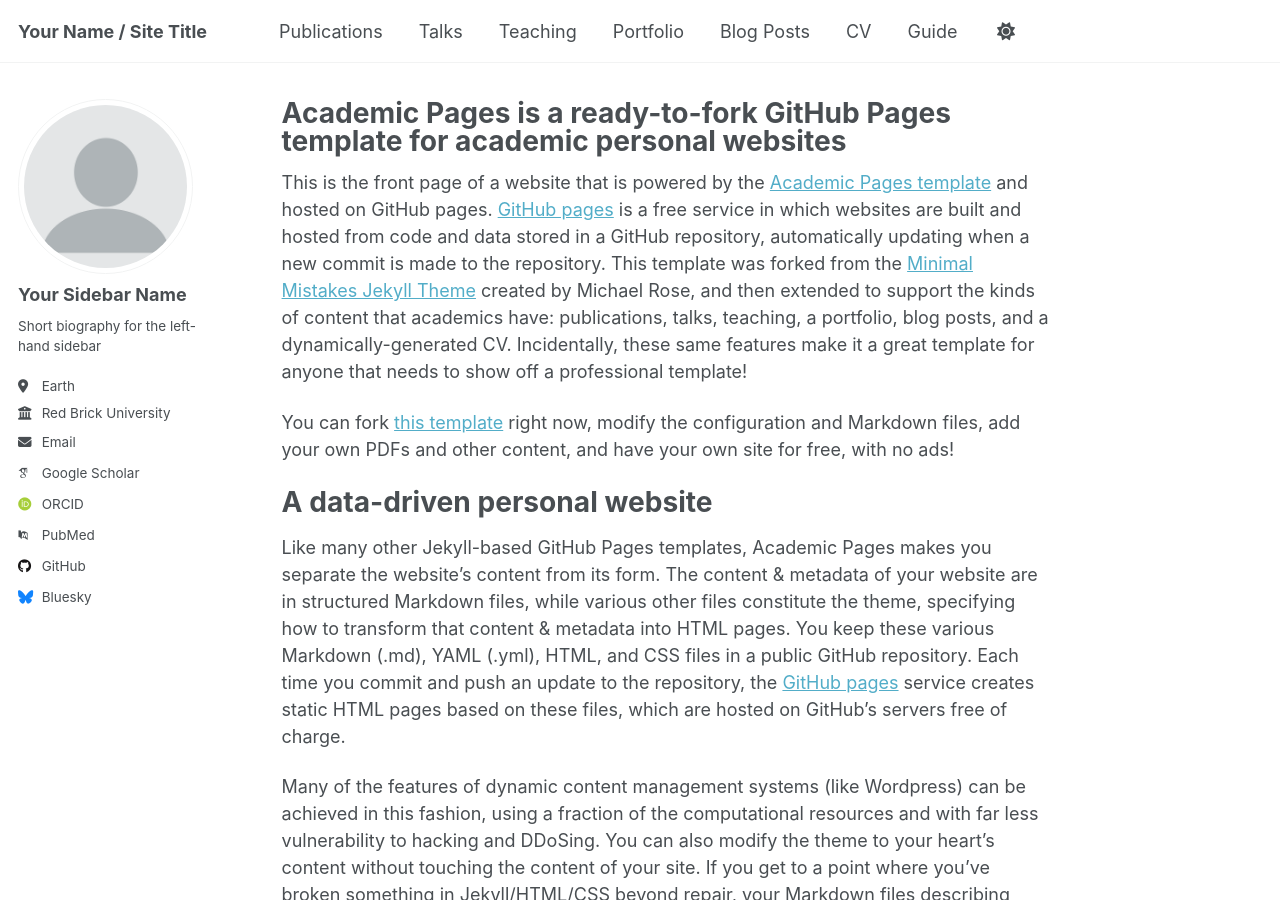
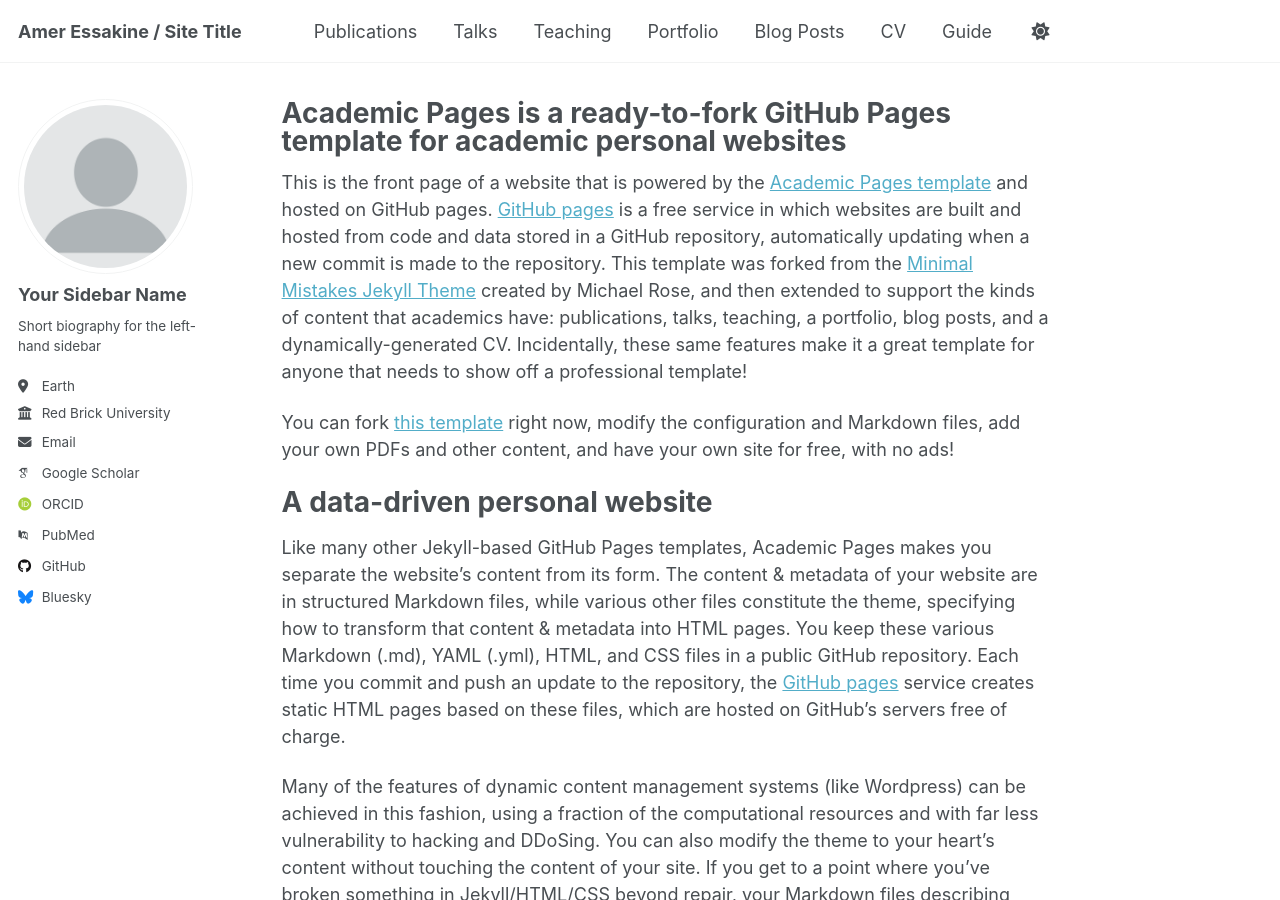
Before and after one commit to aessakine/aessakine.github.io, a Jekyll site: the page built from _pages/about.md, in a window 1280 px wide and 900 px high. Built offline with Jekyll 4.4.1, drawn with Linux system fonts in a browser that asks for light colours; some web fonts are replaced; a script that is not in the unit is left out.

Commit message:
Update _config.yml

```diff
--- a/_config.yml
+++ b/_config.yml
@@ -9,7 +9,7 @@
 # Basic Site Settings
 locale                   : "en-US"
 site_theme               : "default" # Currently available options are "default", "air"
-title                    : "Your Name / Site Title"
+title                    : "Amer Essakine / Site Title"
 title_separator          : "-"
 name                     : &name "Your Name"
 description              : &description "Your Name's academic portfolio"   # Update this with a general description of your site, this is the default if not overridden by a page
```
